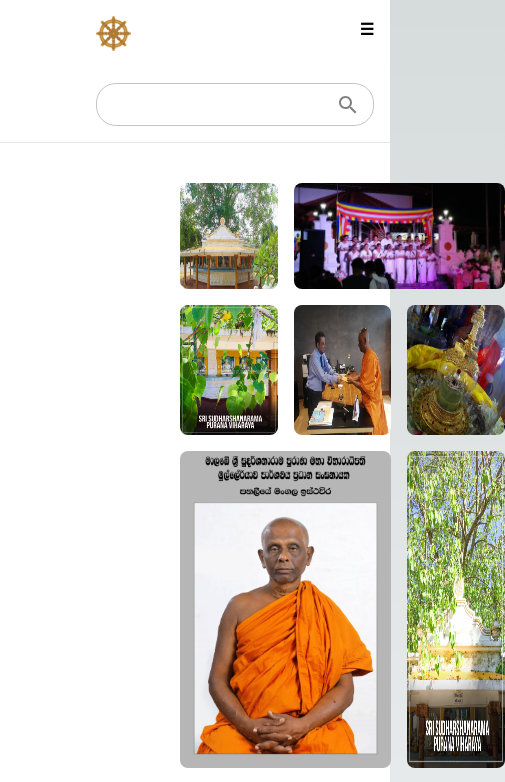
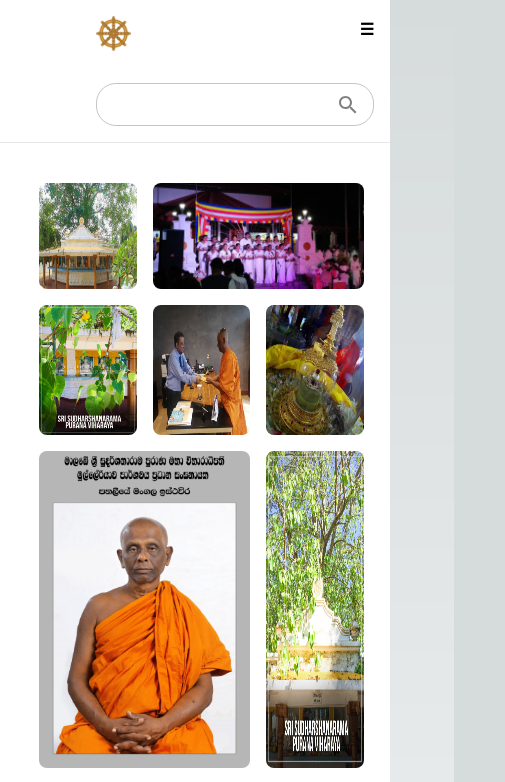
Before and after one commit to ms-club-sliit/pittugala-temple-web, a Next.js app: page /gallery in a window 390 px wide. Shown: the top 782 px of the page, 505 px wide, since content can reach past the window. Built offline with nearby package versions, Linux system fonts and the light colour scheme.

Commit message:
Resolved Mobile UI issue

```diff
--- a/src/app/gallery/page.js
+++ b/src/app/gallery/page.js
@@ -29,7 +29,7 @@ const Gallery = () => {
       />
       <hr></hr>
       {numberOfImages !== 1 && numberOfImages < 5 ? (
-        <div className="grid grid-cols-3 gap-4 w-10/12 ml-[180px] mb-10 mt-10 ">
+        <div className="grid grid-cols-3 gap-4 w-10/12 mx-auto ml-[180px] mb-10 mt-10 py-8 ">
 
           {filteredGalleryData.map((item, index) => (
             <div
@@ -48,7 +48,7 @@ const Gallery = () => {
 
         </div>
       ) : (
-        <div className="grid grid-cols-3 gap-4 w-10/12 ml-[180px] mb-10 mt-10 ">
+        <div className="grid grid-cols-3 gap-4 w-10/12 ml-[10%] mb-10 mt-10 ">
 
           {filteredGalleryData.map((item, index) => (
             <div
```
